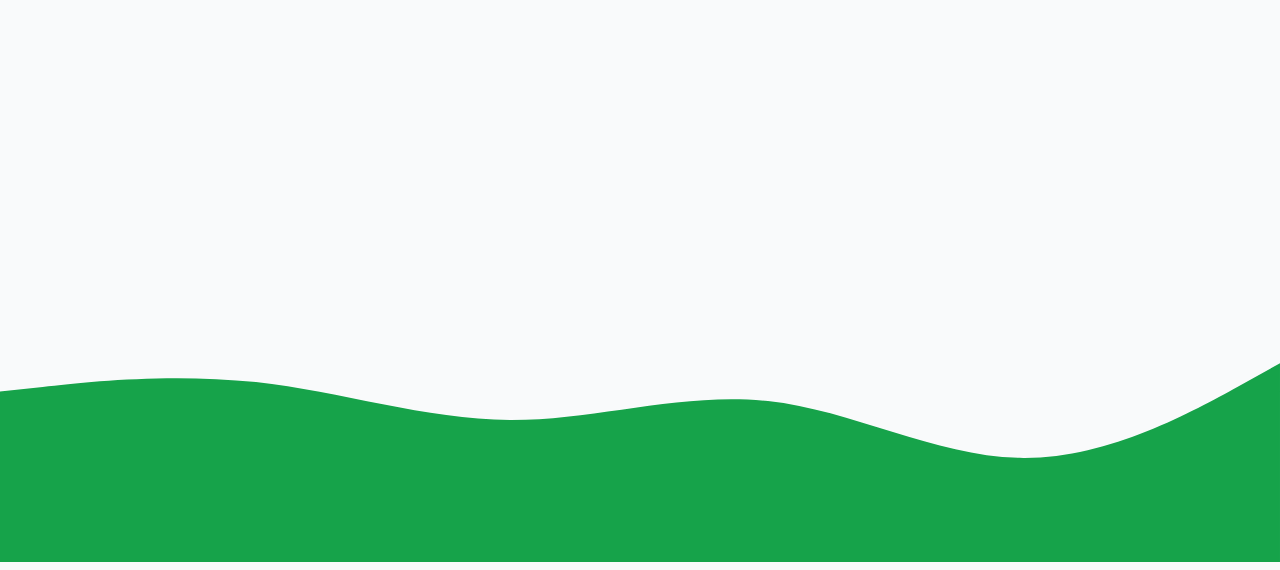
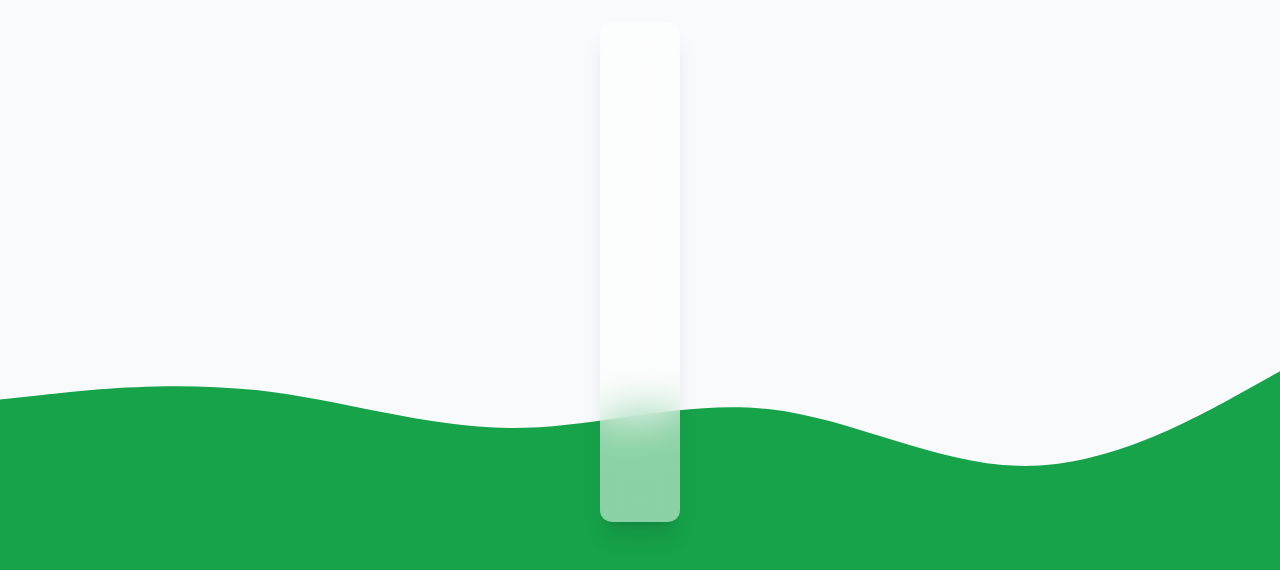
Before and after one commit to bronik04/tailwindcss-form-project, a website: page index.html in a window 1280 px wide. Shown: the part 238-808 px from the top of the page. Drawn offline with Linux system fonts and the light colour scheme.

Commit message:
feat: added block

```diff
--- a/index.html
+++ b/index.html
@@ -31,8 +31,8 @@
         In</a>
     </div>
   </div>
-  <div class="flex flex-col justify-center border border-green-600">
-    <div class="border border-green-700 mx-auto max-w-md">
+  <div class="flex flex-col justify-center p-6 pb-12">
+    <div class="mx-auto max-w-md">
       <svg xmlns="http://www.w3.org/2000/svg"
            fill="none"
            viewBox="0 0 24 24"
@@ -46,7 +46,9 @@
 
       <h2 class="text-3xl font-bold text-gray-900">Create your accaunt</h2>
     </div>
-    <div></div>
+    <div
+         class="bg-white/50 backdrop-blur-xl mx-auto h-[500px] mt-10 p-10 rounded-xl shadow-xl">
+    </div>
   </div>
 </body>
 
```
Also changed, not shown: output.css.
